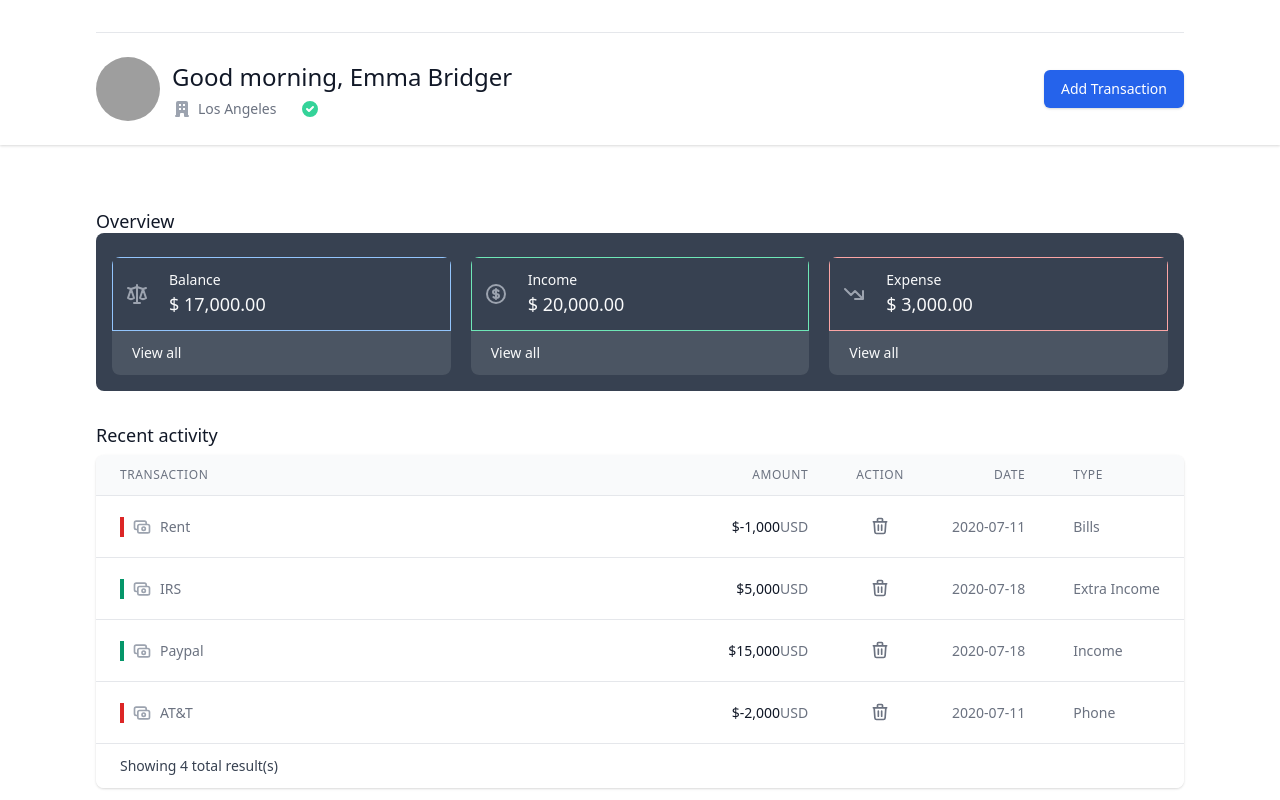
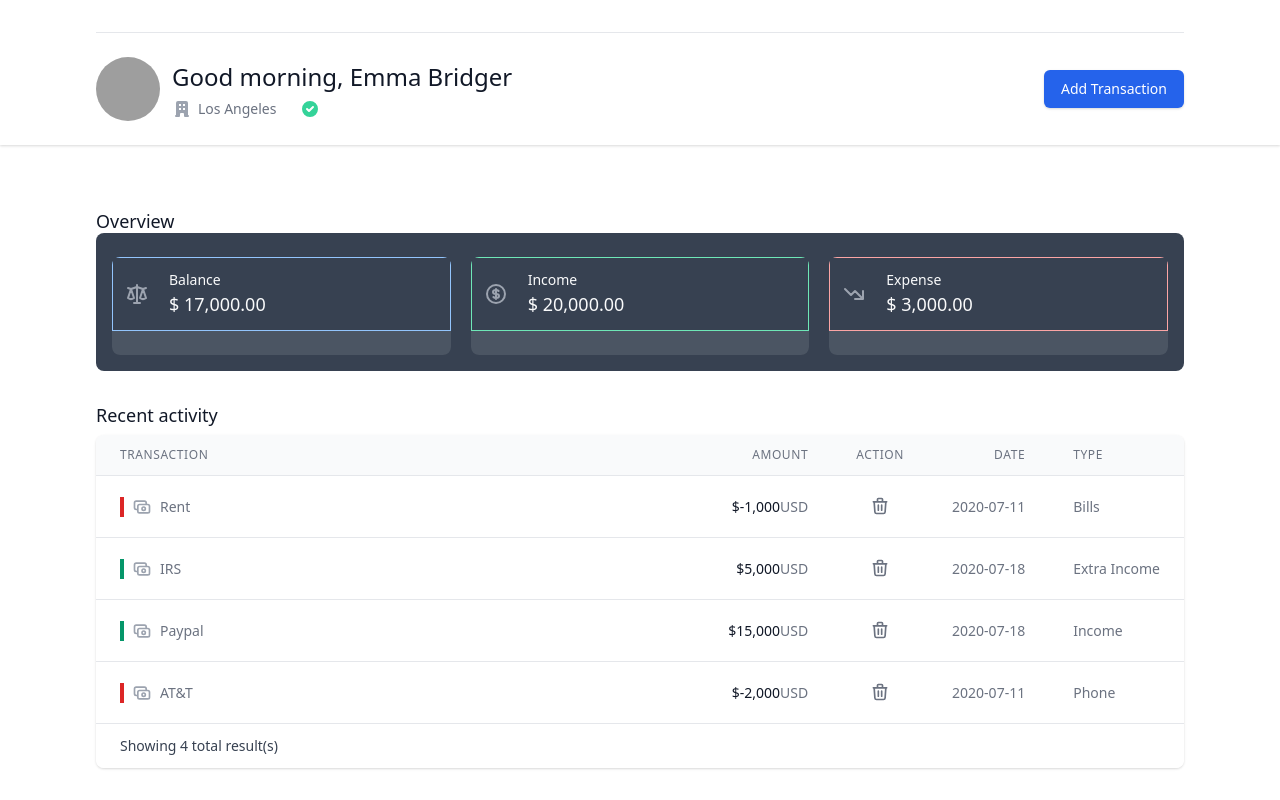
Before and after one commit to tobeyesong/expense-tracker-demo, a React (Create React App) app: page / in a window 1280 px wide. Built offline with nearby package versions, Linux system fonts and the light colour scheme; grey boxes are pictures that could not be loaded.

Commit message:
update styling

```diff
--- a/src/components/Cards.js
+++ b/src/components/Cards.js
@@ -92,7 +92,7 @@ const Cards = () => {
               {cards.map((card) => (
                 <div
                   key={card.name}
-                  className='overflow-hidden transition duration-200 ease-in transform rounded-lg hover:bg-gray-600 hover:-translate-y-2 hover:shadow-lg'>
+                  className='overflow-hidden transition duration-200 ease-in rounded-lg hover:bg-gray-600 hover:shadow-lg'>
                   <div className={classNames(cardStyles[card.style], "p-3")}>
                     <div className='flex items-center '>
                       <div className='flex-shrink-0'>
@@ -116,13 +116,7 @@ const Cards = () => {
                     </div>
                   </div>
                   <div className='px-5 py-3 bg-gray-600 shadow-md'>
-                    <div className='text-sm'>
-                      <a
-                        href={card.href}
-                        className='font-mediumover:text-cyan-900'>
-                        View all
-                      </a>
-                    </div>
+                    <div className='text-sm'></div>
                   </div>
                 </div>
               ))}
```
